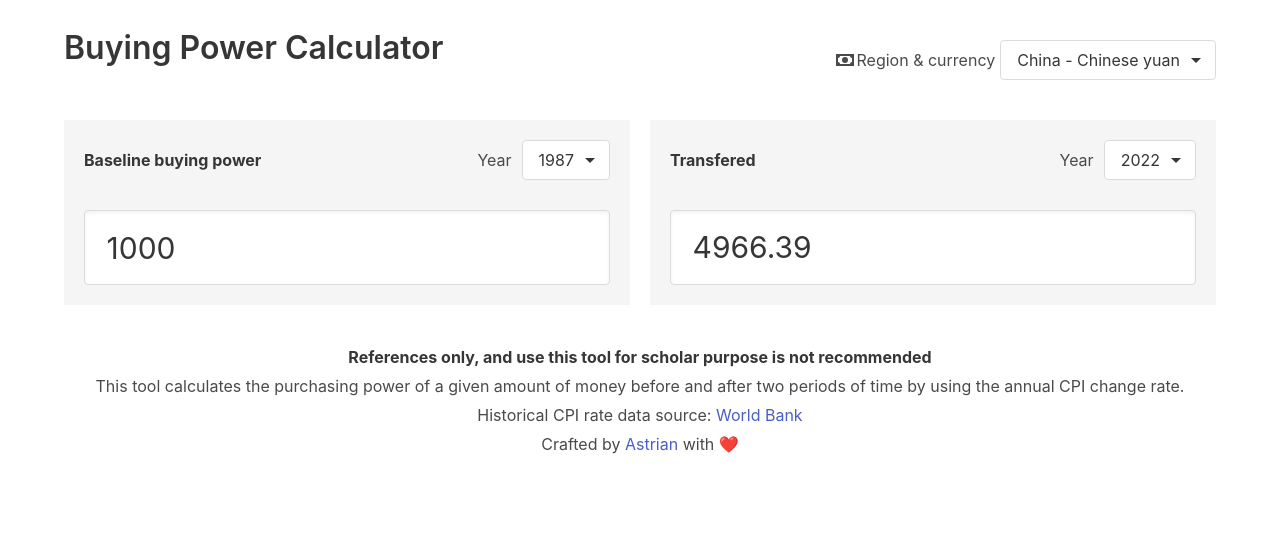
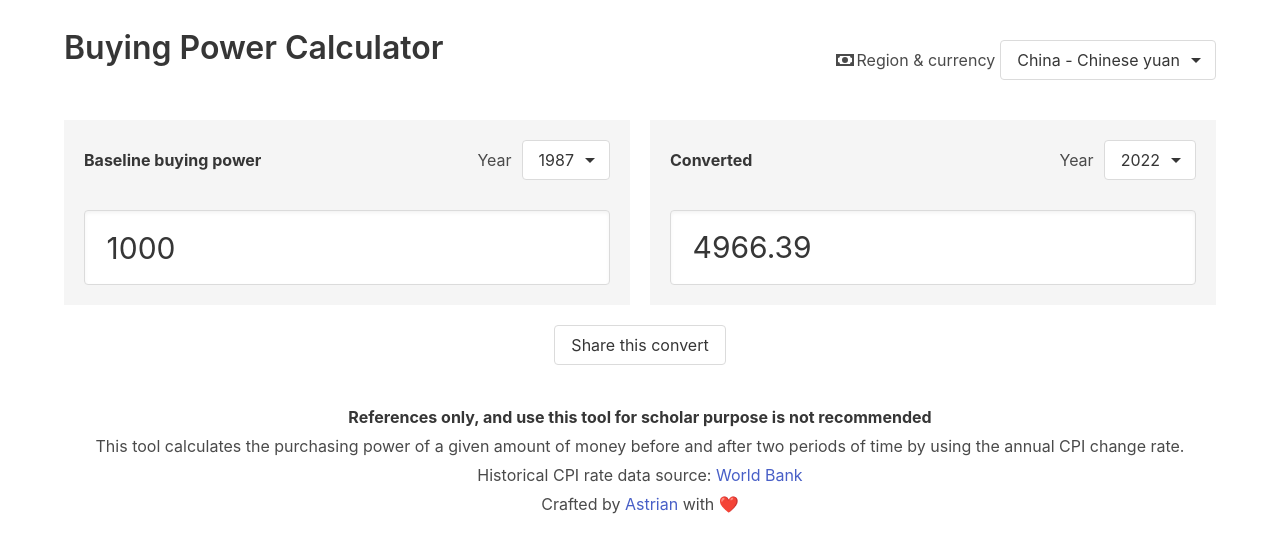
Before and after one commit to Astrian/buying-power-calculator, a React (Vite) app: page / in a window 1280 px wide. Shown: the top 552 px of the page. Built offline with nearby package versions, Linux system fonts and the light colour scheme.

Commit message:
URL sharing

```diff
--- a/src/App.tsx
+++ b/src/App.tsx
@@ -1,5 +1,5 @@
 import { useTranslation, Trans } from "react-i18next"
-import { useState } from 'react'
+import { useState, useEffect } from 'react'
 import cn from 'classnames'
 import "bulma"
 import "./style.scss"
@@ -100,6 +100,22 @@ function App() {
     setToAmount(calculatePurchasingPower(parseInt(fromYear), parseInt(year), parseFloat(fromAmount), (cpi as any)[currentCounty]))
   }
 
+  useEffect(() => {
+    const urlParams = new URLSearchParams(window.location.search)
+    const fromYearParam = urlParams.get('from')
+    const toYearParam = urlParams.get('to')
+    const amountParam = urlParams.get('amount')
+    console.log(amountParam)
+    const countryParam = urlParams.get('country')
+    if (fromYearParam && toYearParam && amountParam && countryParam) {
+      setCurrentCountry(countryParam)
+      setFromYear(fromYearParam)
+      setToYear(toYearParam)
+      setFromAmount(amountParam)
+      setToAmount(calculatePurchasingPower(parseInt(fromYearParam), parseInt(toYearParam), parseFloat(amountParam), (cpi as any)[countryParam]))
+    }
+  }, [])
+
   // Iterate through the country list and create a dropdown item for each
   const countryItems = Object.keys(cpi).map((country) => {
     return (
@@ -138,6 +154,14 @@ function App() {
     setDropdownActive(!dropdownActive)
     setShowFromYearDropdown(false)
     setShowToYearDropdown(false)
+  }
+
+  function share() {
+    // https://buyingpower.astrian.moe/?from={year}&to={year}&amount={amount}&country={country}
+    const url = `https://buyingpower.astrian.moe/?from=${fromYear}&to=${toYear}&amount=${fromAmount}&country=${currentCounty}`
+    // Copy the URL to the clipboard
+    navigator.clipboard.writeText(url)
+    alert(t('share_alert'))
   }
 
   return (
@@ -194,7 +218,7 @@ function App() {
               </div>
             </div>
           </div>
-          <input type="number" className="input" step="0.01" placeholder={t('from_input_placeholder')} defaultValue={fromAmount} onChange={e => {fromAmountChanges(e.target.value) }} />
+          <input type="number" className="input" step="0.01" placeholder={t('from_input_placeholder')} value={fromAmount} onChange={e => {fromAmountChanges(e.target.value) }} />
         </div>
 
         <div className="module to">
@@ -223,6 +247,11 @@ function App() {
         </div>
       </div>
 
+      <div className="share">
+        <button className="button" onClick={share}>{t('share')}</button>
+      </div>
+
+
       <div className="footer-part">
         <Trans i18nKey="footer">
           <a href="https://data.worldbank.org/indicator/FP.CPI.TOTL.ZG" target="_blank">World Bank</a>
--- a/src/i18n/en/translation.json
+++ b/src/i18n/en/translation.json
@@ -219,8 +219,10 @@
     "from_input_placeholder": "input amount...",
     "to_input_placeholder": "input amount...",
     "year_from_title": "Baseline buying power",
-    "year_to_title": "Transfered",
+    "year_to_title": "Converted",
     "footer": "<p><strong>References only, and use this tool for scholar purpose is not recommended</strong></p><p>This tool calculates the purchasing power of a given amount of money before and after two periods of time by using the annual CPI change rate.</p><p>Historical CPI rate data source: <0>World Bank</0></p><p>Crafted by <1>Astrian</1> with ❤️</p>",
-    "year": "Year"
+    "year": "Year",
+    "share": "Share this convert",
+    "share_alert": "The link to this convert has been copied."
   }
 }
--- a/src/i18n/zh_cn/translation.json
+++ b/src/i18n/zh_cn/translation.json
@@ -223,6 +223,8 @@
     "year_from_title": "基准购买力",
     "year_to_title": "转换后",
     "footer": "<p><strong>转换数据仅供参考，不建议作为严谨的学术引用</strong></p><p>本工具通过每年 CPI 变化幅度率，计算两个时间段前后特定金额的货币购买力。</p><p>历年 CPI 变化率数据来源：<0>世界银行</0></p><p>由 <1>Astrian</1> 用 ❤️ 制作</p>",
-    "year": "年份"
+    "year": "年份",
+    "share": "分享此转换",
+    "share_alert": "已将本次转换结果地址复制至剪贴板。"
   }
 }
--- a/src/style.scss
+++ b/src/style.scss
@@ -37,6 +37,15 @@
       }
     }
   }
+
+  .share {
+    display: flex;
+    justify-content: center;
+    align-items: center;
+    gap: 10px;
+    margin-top: 20px;
+  }
+
   .footer-part {
     display: flex;
     flex-direction: column;
```
